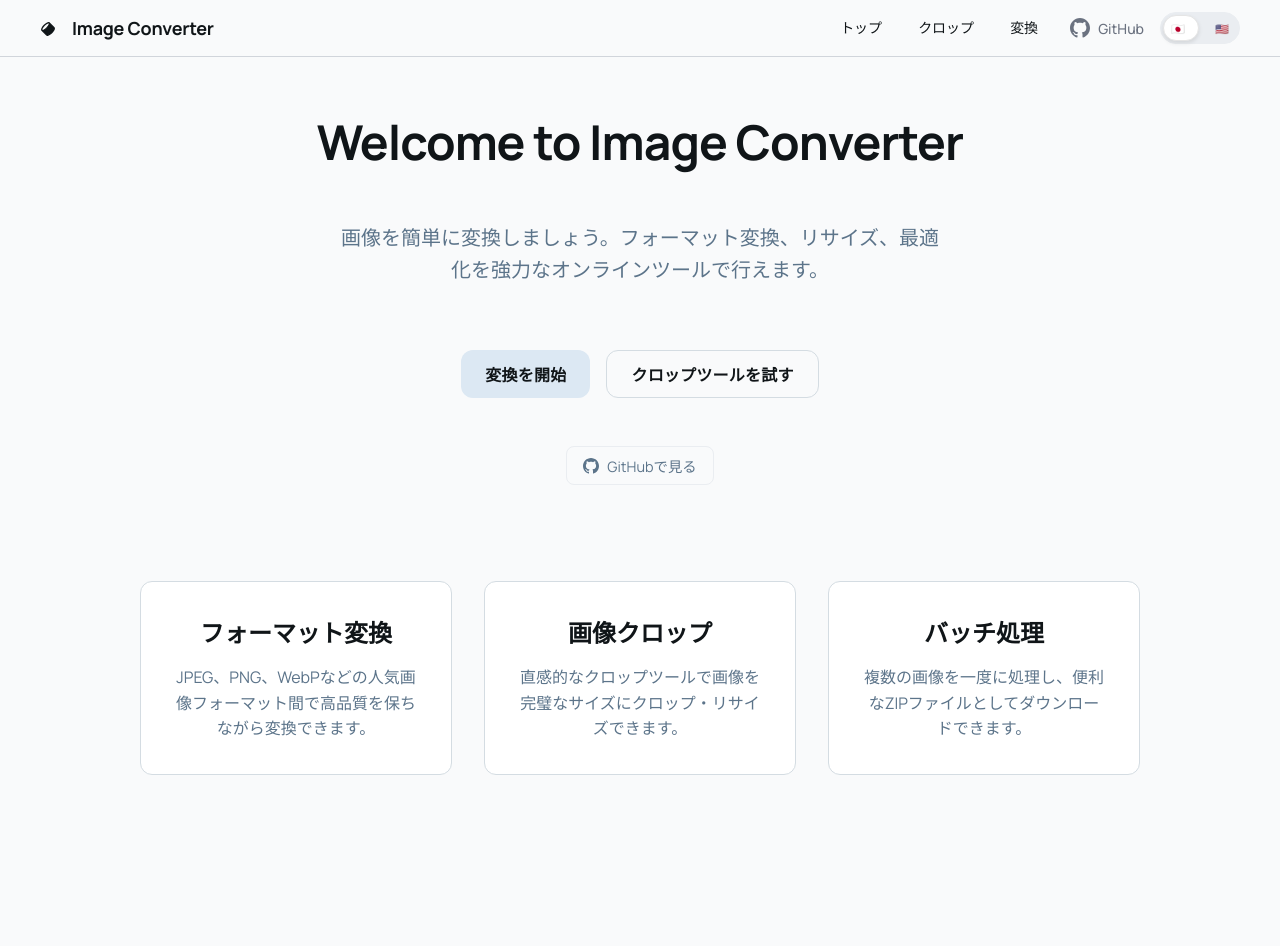
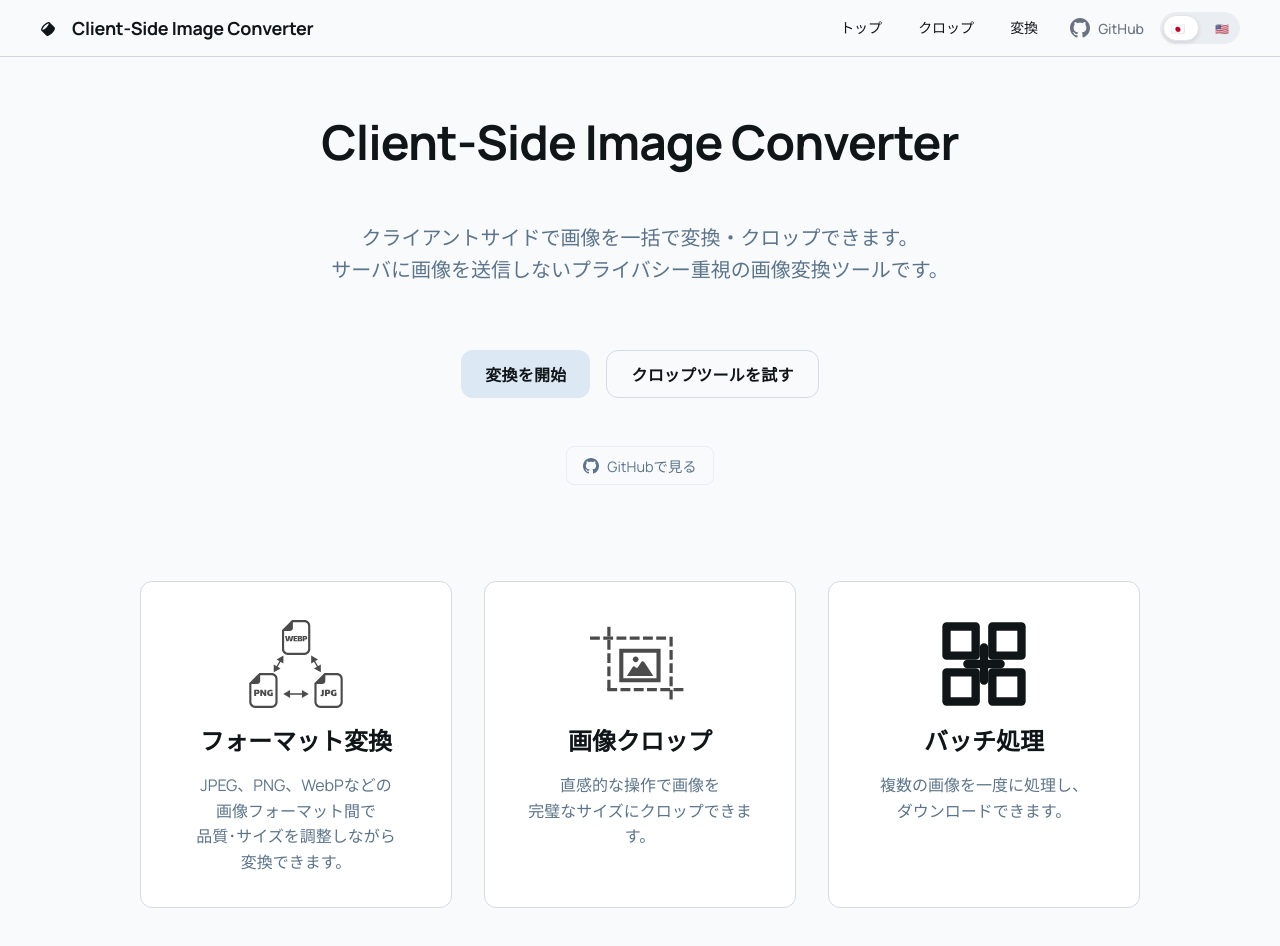
Before and after one commit to Suemura/client-side-image-converter, a Next.js app: page / in a window 1280 px wide. Shown: the top 946 px of the page. Before the commit the page ends 827 px from the top, so only its background shows below. Built offline with nearby package versions, Linux system fonts and the light colour scheme.

Commit message:
トップページ修正

```diff
--- /dev/null
+++ b/src/app/page.module.css
@@ -0,0 +1,114 @@
+/* ホームページのメインコンテナ */
+.container {
+  display: flex;
+  flex-direction: column;
+  align-items: center;
+  justify-content: center;
+  min-height: 60vh;
+  text-align: center;
+  gap: 2rem;
+  padding: 2rem;
+}
+
+/* メインタイトル */
+.title {
+  font-size: 3rem;
+  font-weight: bold;
+  color: var(--foreground);
+  margin-bottom: 1rem;
+  letter-spacing: -0.02em;
+}
+
+/* サブタイトル */
+.subtitle {
+  font-size: 1.25rem;
+  color: var(--muted-foreground);
+  line-height: 1.6;
+  white-space: pre-wrap;
+}
+
+/* ボタンコンテナ */
+.buttonContainer {
+  display: flex;
+  gap: 1rem;
+  margin-top: 2rem;
+}
+
+/* GitHubリンクコンテナ */
+.githubContainer {
+  margin-top: 1rem;
+}
+
+/* GitHubリンク */
+.githubLink {
+  display: inline-flex;
+  align-items: center;
+  gap: 0.5rem;
+  color: var(--muted-foreground);
+  text-decoration: none;
+  font-size: 0.9rem;
+  padding: 0.5rem 1rem;
+  border-radius: 8px;
+  border: 1px solid var(--border);
+  background-color: transparent;
+  transition: all 0.2s ease;
+}
+
+.githubLink:hover {
+  color: var(--foreground);
+  border-color: var(--foreground);
+}
+
+/* GitHubアイコン */
+.githubIcon {
+  width: 16px;
+  height: 16px;
+  fill: currentColor;
+}
+
+/* 特徴セクショングリッド */
+.featuresGrid {
+  display: grid;
+  grid-template-columns: repeat(auto-fit, minmax(300px, 1fr));
+  gap: 2rem;
+  margin-top: 4rem;
+  width: 100%;
+  max-width: 1000px;
+}
+
+/* 特徴カード */
+.featureCard {
+  padding: 2rem;
+  background-color: white;
+  border-radius: 12px;
+  border: 1px solid var(--border-dashed);
+  text-align: center;
+}
+
+/* 特徴カードアイコン */
+.featureIcon {
+  width: 100px;
+  height: 100px;
+  margin: 0 auto 0.5rem auto;
+  display: block;
+  stroke: var(--foreground);
+  fill: none;
+  stroke-width: 2;
+  stroke-linecap: round;
+  stroke-linejoin: round;
+}
+
+/* 特徴カードタイトル */
+.featureTitle {
+  font-size: 1.5rem;
+  font-weight: 600;
+  color: var(--foreground);
+  margin-bottom: 1rem;
+}
+
+/* 特徴カード説明 */
+.featureDescription {
+  color: var(--muted-foreground);
+  line-height: 1.6;
+  white-space: pre-wrap;
+}
--- a/src/app/page.tsx
+++ b/src/app/page.tsx
@@ -2,11 +2,12 @@
 
 import Link from "next/link";
 import React from "react";
-import { useTranslation } from "react-i18next";
+import { Trans, useTranslation } from "react-i18next";
 import { Button } from "../components/Button";
 import { Header } from "../components/Header";
 import { LayoutContainer } from "../components/LayoutContainer";
 import { MainContent } from "../components/MainContent";
+import styles from "./page.module.css";
 
 export default function Home() {
   const { t } = useTranslation();
@@ -15,40 +16,10 @@ export default function Home() {
     <LayoutContainer>
       <Header />
       <MainContent>
-        <div
-          style={{
-            display: "flex",
-            flexDirection: "column",
-            alignItems: "center",
-            justifyContent: "center",
-            minHeight: "60vh",
-            textAlign: "center",
-            gap: "2rem",
-            padding: "2rem",
-          }}
-        >
-          <h1
-            style={{
-              fontSize: "3rem",
-              fontWeight: "bold",
-              color: "var(--foreground)",
-              marginBottom: "1rem",
-              letterSpacing: "-0.02em",
-            }}
-          >
-            {t("home.title")}
-          </h1>
-          <p
-            style={{
-              fontSize: "1.25rem",
-              color: "var(--muted-foreground)",
-              maxWidth: "600px",
-              lineHeight: "1.6",
-            }}
-          >
-            {t("home.subtitle")}
-          </p>
-          <div style={{ display: "flex", gap: "1rem", marginTop: "2rem" }}>
+        <div className={styles.container}>
+          <h1 className={styles.title}>{t("home.title")}</h1>
+          <p className={styles.subtitle}>{t("home.subtitle")}</p>
+          <div className={styles.buttonContainer}>
             <Link href="/convert">
               <Button variant="primary" size="large">
                 {t("home.startConverting")}
@@ -62,139 +33,66 @@ export default function Home() {
           </div>
 
           {/* GitHubリンク */}
-          <div style={{ marginTop: "1rem" }}>
+          <div className={styles.githubContainer}>
             <a
-              href="https://github.com/Suemura/web-image-converter"
+              href="https://github.com/suemura/client-side-image-converter"
               target="_blank"
               rel="noopener noreferrer"
-              style={{
-                display: "inline-flex",
-                alignItems: "center",
-                gap: "0.5rem",
-                color: "var(--muted-foreground)",
-                textDecoration: "none",
-                fontSize: "0.9rem",
-                padding: "0.5rem 1rem",
-                borderRadius: "8px",
-                border: "1px solid var(--border)",
-                backgroundColor: "transparent",
-                transition: "all 0.2s ease",
-              }}
-              onMouseEnter={(e) => {
-                e.currentTarget.style.color = "var(--foreground)";
-                e.currentTarget.style.borderColor = "var(--foreground)";
-              }}
-              onMouseLeave={(e) => {
-                e.currentTarget.style.color = "var(--muted-foreground)";
-                e.currentTarget.style.borderColor = "var(--border)";
-              }}
+              className={styles.githubLink}
             >
-              <svg
-                width="16"
-                height="16"
-                viewBox="0 0 24 24"
-                fill="currentColor"
-              >
-                <path d="M12 0c-6.626 0-12 5.373-12 12 0 5.302 3.438 9.8 8.207 11.387.599.111.793-.261.793-.577v-2.234c-3.338.726-4.033-1.416-4.033-1.416-.546-1.387-1.333-1.756-1.333-1.756-1.089-.745.083-.729.083-.729 1.205.084 1.839 1.237 1.839 1.237 1.07 1.834 2.807 1.304 3.492.997.107-.775.418-1.305.762-1.604-2.665-.305-5.467-1.334-5.467-5.931 0-1.311.469-2.381 1.236-3.221-.124-.303-.535-1.524.117-3.176 0 0 1.008-.322 3.301 1.23.957-.266 1.983-.399 3.003-.404 1.02.005 2.047.138 3.006.404 2.291-1.552 3.297-1.23 3.297-1.23.653 1.653.242 2.874.118 3.176.77.84 1.235 1.911 1.235 3.221 0 4.609-2.807 5.624-5.479 5.921.43.372.823 1.102.823 2.222v3.293c0 .319.192.694.801.576 4.765-1.589 8.199-6.086 8.199-11.386 0-6.627-5.373-12-12-12z"/>
+              <svg className={styles.githubIcon} viewBox="0 0 24 24">
+                <path d="M12 0c-6.626 0-12 5.373-12 12 0 5.302 3.438 9.8 8.207 11.387.599.111.793-.261.793-.577v-2.234c-3.338.726-4.033-1.416-4.033-1.416-.546-1.387-1.333-1.756-1.333-1.756-1.089-.745.083-.729.083-.729 1.205.084 1.839 1.237 1.839 1.237 1.07 1.834 2.807 1.304 3.492.997.107-.775.418-1.305.762-1.604-2.665-.305-5.467-1.334-5.467-5.931 0-1.311.469-2.381 1.236-3.221-.124-.303-.535-1.524.117-3.176 0 0 1.008-.322 3.301 1.23.957-.266 1.983-.399 3.003-.404 1.02.005 2.047.138 3.006.404 2.291-1.552 3.297-1.23 3.297-1.23.653 1.653.242 2.874.118 3.176.77.84 1.235 1.911 1.235 3.221 0 4.609-2.807 5.624-5.479 5.921.43.372.823 1.102.823 2.222v3.293c0 .319.192.694.801.576 4.765-1.589 8.199-6.086 8.199-11.386 0-6.627-5.373-12-12-12z" />
               </svg>
               {t("home.viewOnGithub")}
             </a>
           </div>
 
           {/* 特徴セクション */}
-          <div
-            style={{
-              display: "grid",
-              gridTemplateColumns: "repeat(auto-fit, minmax(300px, 1fr))",
-              gap: "2rem",
-              marginTop: "4rem",
-              width: "100%",
-              maxWidth: "1000px",
-            }}
-          >
-            <div
-              style={{
-                padding: "2rem",
-                backgroundColor: "white",
-                borderRadius: "12px",
-                border: "1px solid var(--border-dashed)",
-                textAlign: "center",
-              }}
-            >
-              <h3
-                style={{
-                  fontSize: "1.5rem",
-                  fontWeight: "600",
-                  color: "var(--foreground)",
-                  marginBottom: "1rem",
-                }}
-              >
+          <div className={styles.featuresGrid}>
+            <div className={styles.featureCard}>
+              {/* フォーマット変換アイコン */}
+              <img
+                className={styles.featureIcon}
+                src="icon_convert.svg"
+                alt="フォーマット変換アイコン"
+              />
+              <h3 className={styles.featureTitle}>
                 {t("home.features.formatConversion.title")}
               </h3>
-              <p
-                style={{
-                  color: "var(--muted-foreground)",
-                  lineHeight: "1.6",
-                }}
-              >
+              <p className={styles.featureDescription}>
                 {t("home.features.formatConversion.description")}
               </p>
             </div>
 
-            <div
-              style={{
-                padding: "2rem",
-                backgroundColor: "white",
-                borderRadius: "12px",
-                border: "1px solid var(--border-dashed)",
-                textAlign: "center",
-              }}
-            >
-              <h3
-                style={{
-                  fontSize: "1.5rem",
-                  fontWeight: "600",
-                  color: "var(--foreground)",
-                  marginBottom: "1rem",
-                }}
-              >
+            <div className={styles.featureCard}>
+              {/* 画像クロップアイコン */}
+              <img
+                className={styles.featureIcon}
+                src="icon_crop.svg"
+                alt="画像クロップアイコン"
+              />
+              <h3 className={styles.featureTitle}>
                 {t("home.features.imageCropping.title")}
               </h3>
-              <p
-                style={{
-                  color: "var(--muted-foreground)",
-                  lineHeight: "1.6",
-                }}
-              >
+              <p className={styles.featureDescription}>
                 {t("home.features.imageCropping.description")}
               </p>
             </div>
 
-            <div
-              style={{
-                padding: "2rem",
-                backgroundColor: "white",
-                borderRadius: "12px",
-                border: "1px solid var(--border-dashed)",
-                textAlign: "center",
-              }}
-            >
-              <h3
-                style={{
-                  fontSize: "1.5rem",
-                  fontWeight: "600",
-                  color: "var(--foreground)",
-                  marginBottom: "1rem",
-                }}
-              >
+            <div className={styles.featureCard}>
+              {/* バッチ処理アイコン */}
+              <svg className={styles.featureIcon} viewBox="0 0 24 24">
+                <rect x="3" y="3" width="7" height="7" />
+                <rect x="14" y="3" width="7" height="7" />
+                <rect x="14" y="14" width="7" height="7" />
+                <rect x="3" y="14" width="7" height="7" />
+                <path d="M8 12h8" />
+                <path d="M12 8v8" />
+              </svg>
+              <h3 className={styles.featureTitle}>
                 {t("home.features.batchProcessing.title")}
               </h3>
-              <p
-                style={{
-                  color: "var(--muted-foreground)",
-                  lineHeight: "1.6",
-                }}
-              >
+              <p className={styles.featureDescription}>
                 {t("home.features.batchProcessing.description")}
               </p>
             </div>
--- a/src/i18n/locales/en.json
+++ b/src/i18n/locales/en.json
@@ -1,10 +1,10 @@
 {
   "app": {
-    "title": "Image Converter",
+    "title": "Client-Side Image Converter",
     "description": "Convert images to various formats"
   },
   "header": {
-    "title": "Image Converter",
+    "title": "Client-Side Image Converter",
     "github": "GitHub"
   },
   "navigation": {
@@ -13,23 +13,23 @@
     "convert": "Convert"
   },
   "home": {
-    "title": "Welcome to Image Converter",
-    "subtitle": "Transform your images with ease. Convert between formats, resize, and optimize your images with our powerful online tool.",
+    "title": "Client-Side Image Converter",
+    "subtitle": "Convert and crop images in batches on the client-side.\nA privacy-focused image conversion tool that never sends images to servers.",
     "startConverting": "Start Converting",
     "tryCropTool": "Try Crop Tool",
     "viewOnGithub": "View on GitHub",
     "features": {
       "formatConversion": {
         "title": "Format Conversion",
-        "description": "Convert between JPEG, PNG, WebP and other popular image formats with high quality preservation."
+        "description": "Convert between image formats\nsuch as JPEG, PNG, WebP\nwhile adjusting quality and size."
       },
       "imageCropping": {
         "title": "Image Cropping",
-        "description": "Crop and resize your images to perfect dimensions with our intuitive cropping tool."
+        "description": "Crop images to perfect sizes\nwith intuitive operations."
       },
       "batchProcessing": {
         "title": "Batch Processing",
-        "description": "Process multiple images at once and download them as a convenient ZIP file."
+        "description": "Process multiple images at once\nand download them together."
       }
     }
   },
@@ -54,7 +54,7 @@
   },
   "crop": {
     "title": "Image Cropping Tool",
-    "subtitle": "Crop and resize your images to perfect dimensions",
+    "subtitle": "Crop and resize images to perfect dimensions",
     "preview": "Preview",
     "processing": "Processing...",
     "processedFiles": "Processed Files",
--- a/src/i18n/locales/ja.json
+++ b/src/i18n/locales/ja.json
@@ -1,10 +1,10 @@
 {
   "app": {
-    "title": "Image Converter",
+    "title": "Client-Side Image Converter",
     "description": "画像を様々なフォーマットに変換"
   },
   "header": {
-    "title": "Image Converter",
+    "title": "Client-Side Image Converter",
     "github": "GitHub"
   },
   "navigation": {
@@ -13,23 +13,23 @@
     "convert": "変換"
   },
   "home": {
-    "title": "Welcome to Image Converter",
-    "subtitle": "画像を簡単に変換しましょう。フォーマット変換、リサイズ、最適化を強力なオンラインツールで行えます。",
+    "title": "Client-Side Image Converter",
+    "subtitle": "クライアントサイドで画像を一括で変換・クロップできます。\nサーバに画像を送信しないプライバシー重視の画像変換ツールです。",
     "startConverting": "変換を開始",
     "tryCropTool": "クロップツールを試す",
     "viewOnGithub": "GitHubで見る",
     "features": {
       "formatConversion": {
         "title": "フォーマット変換",
-        "description": "JPEG、PNG、WebPなどの人気画像フォーマット間で高品質を保ちながら変換できます。"
+        "description": "JPEG、PNG、WebPなどの\n画像フォーマット間で\n品質･サイズを調整しながら\n変換できます。"
       },
       "imageCropping": {
         "title": "画像クロップ",
-        "description": "直感的なクロップツールで画像を完璧なサイズにクロップ・リサイズできます。"
+        "description": "直感的な操作で画像を\n完璧なサイズにクロップできます。"
       },
       "batchProcessing": {
         "title": "バッチ処理",
-        "description": "複数の画像を一度に処理し、便利なZIPファイルとしてダウンロードできます。"
+        "description": "複数の画像を一度に処理し、\nダウンロードできます。"
       }
     }
   },
```
Also changed, not shown: public/icon_convert.svg (added), public/icon_crop.svg (added).
